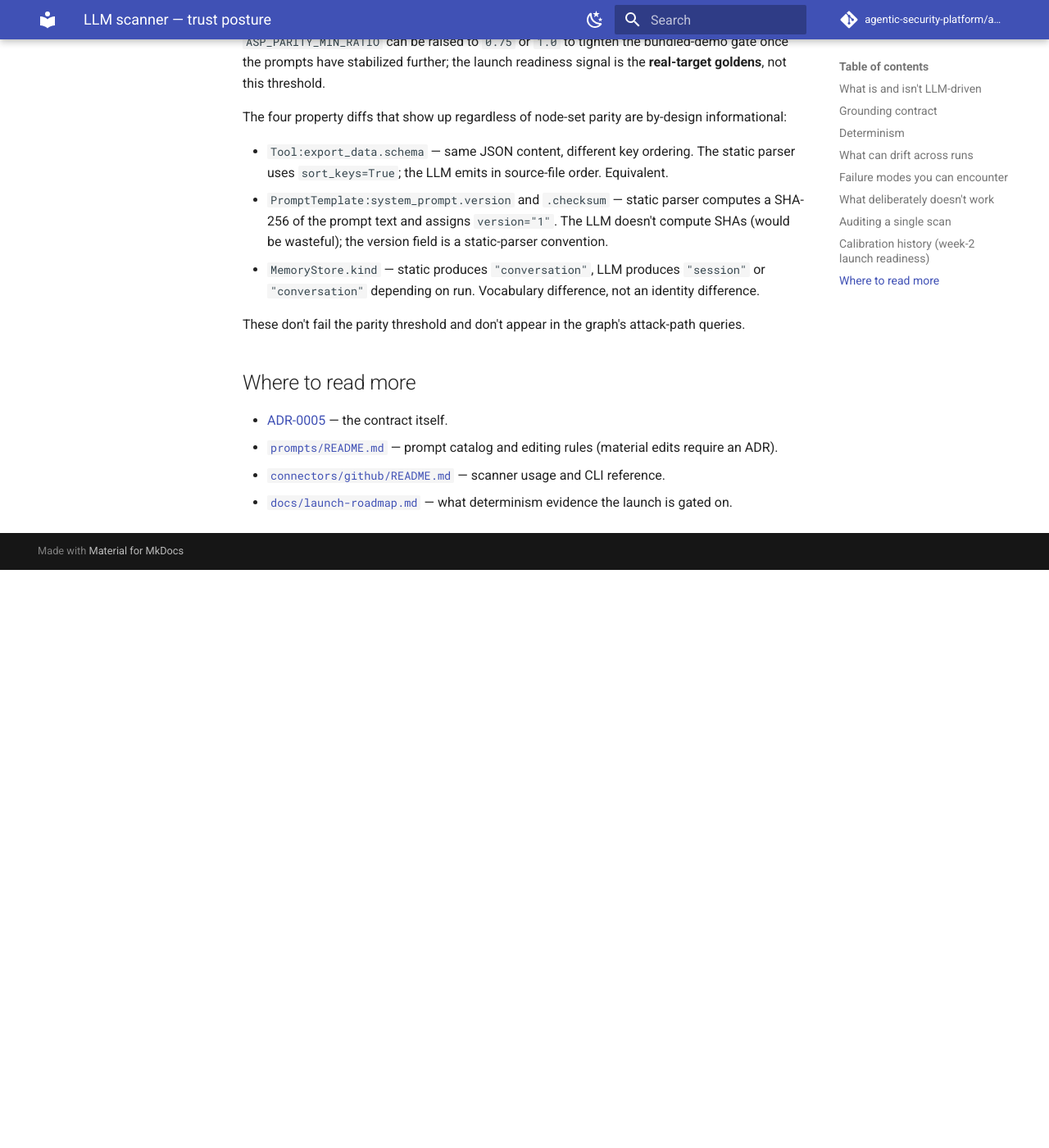
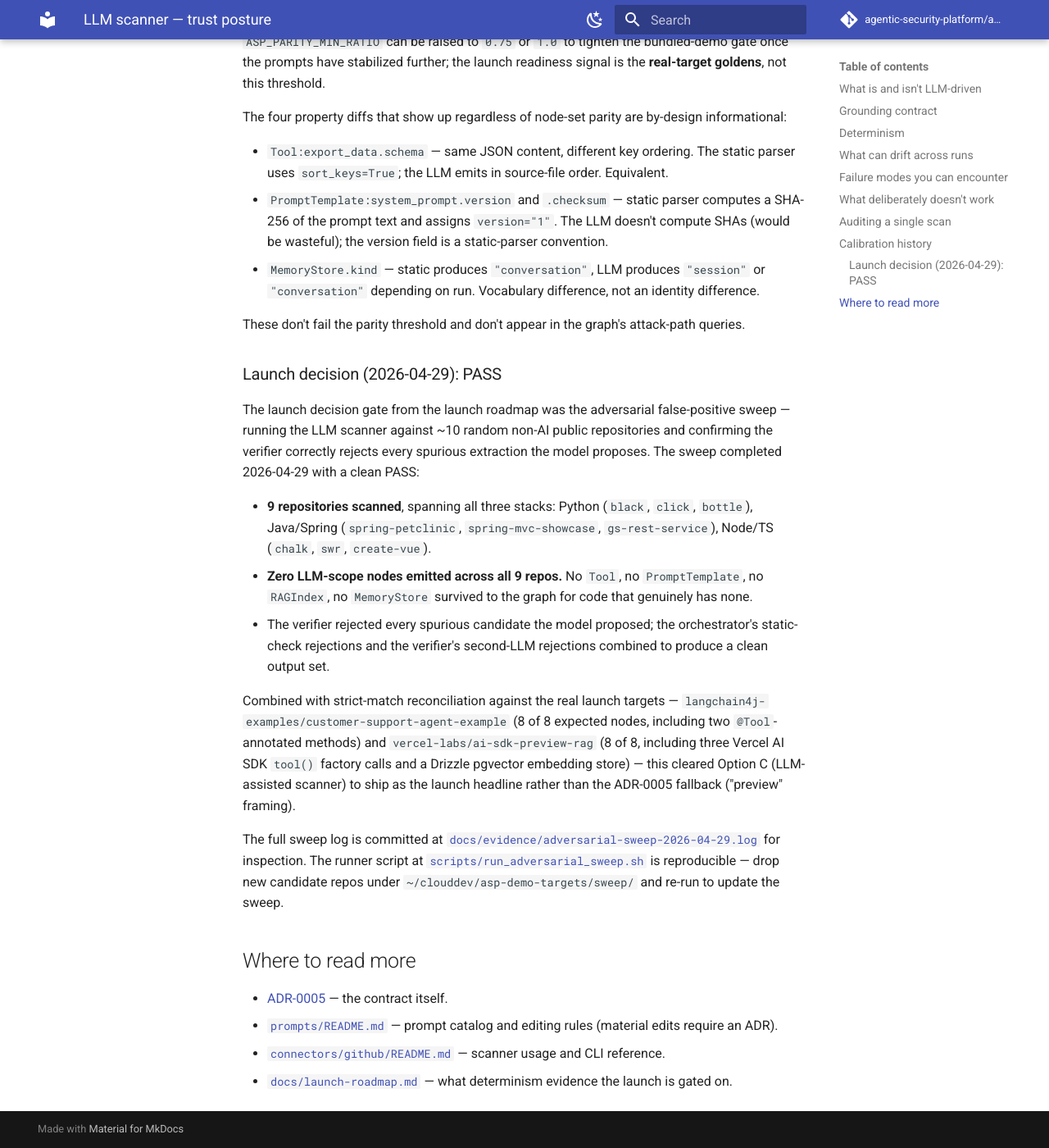
Before and after one commit to firmsoil/agentic-security-platform, an MkDocs documentation site: the page built from docs/llm-scanner.md, in a window 1280 px wide and 1400 px high, scrolled down 5458 px. Shown: the whole window at 82% size. Built offline with MkDocs 1.6.1 and Material for MkDocs 9.7.7, drawn with Linux system fonts in a browser that asks for light colours; comment, search, counter and statistics services are not loaded; before the commit the page ends 6153 px from its top, so only the background shows below that; some of the changed text lies outside the part shown.

Commit message:
docs(llm-scanner): record launch-decision PASS (2026-04-29)
Phase 4 — the adversarial false-positive sweep — completed clean
across 9 non-AI repos. Combined with strict-match reconciliation
against J1 (customer-support-agent-example) and N1 (ai-sdk-preview-
rag), Option C ships as the launch headline.

Calibration history heading generalized — section now spans the full
launch readiness arc, not just week-2 prompt tuning.

```diff
--- a/docs/llm-scanner.md
+++ b/docs/llm-scanner.md
@@ -176,7 +176,7 @@ Three places to look when reviewing a scan you didn't run yourself:
   range, and SHA — re-open the file at the cited range and read it
   yourself.
 
-## Calibration history (week-2 launch readiness)
+## Calibration history
 
 Per ADR-0005, the launch trust posture rests on running the scanner
 against a known-shape target and confirming it reproduces what we can
@@ -273,6 +273,40 @@ are by-design informational:
 These don't fail the parity threshold and don't appear in the graph's
 attack-path queries.
 
+### Launch decision (2026-04-29): PASS
+
+The launch decision gate from the launch roadmap was the adversarial
+false-positive sweep — running the LLM scanner against ~10 random
+non-AI public repositories and confirming the verifier correctly
+rejects every spurious extraction the model proposes. The sweep
+completed 2026-04-29 with a clean PASS:
+
+- **9 repositories scanned**, spanning all three stacks: Python
+  (`black`, `click`, `bottle`), Java/Spring (`spring-petclinic`,
+  `spring-mvc-showcase`, `gs-rest-service`), Node/TS (`chalk`, `swr`,
+  `create-vue`).
+- **Zero LLM-scope nodes emitted across all 9 repos.** No `Tool`, no
+  `PromptTemplate`, no `RAGIndex`, no `MemoryStore` survived to the
+  graph for code that genuinely has none.
+- The verifier rejected every spurious candidate the model proposed;
+  the orchestrator's static-check rejections and the verifier's
+  second-LLM rejections combined to produce a clean output set.
+
+Combined with strict-match reconciliation against the real launch
+targets — `langchain4j-examples/customer-support-agent-example`
+(8 of 8 expected nodes, including two `@Tool`-annotated methods) and
+`vercel-labs/ai-sdk-preview-rag` (8 of 8, including three Vercel AI
+SDK `tool()` factory calls and a Drizzle pgvector embedding store) —
+this cleared Option C (LLM-assisted scanner) to ship as the launch
+headline rather than the ADR-0005 fallback ("preview" framing).
+
+The full sweep log is committed at
+[`docs/evidence/adversarial-sweep-2026-04-29.log`](evidence/adversarial-sweep-2026-04-29.log)
+for inspection. The runner script at
+[`scripts/run_adversarial_sweep.sh`](../scripts/run_adversarial_sweep.sh)
+is reproducible — drop new candidate repos under
+`~/clouddev/asp-demo-targets/sweep/` and re-run to update the sweep.
+
 ## Where to read more
 
 - [ADR-0005](adr/0005-llm-scanner-grounding-contract.md) — the
```
